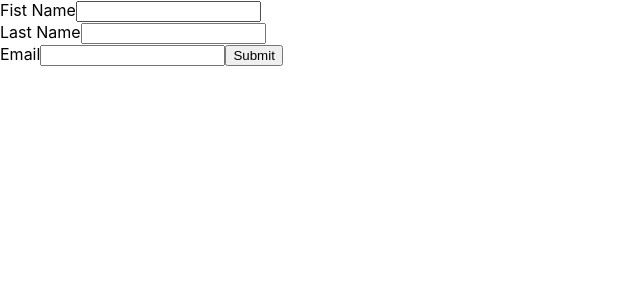
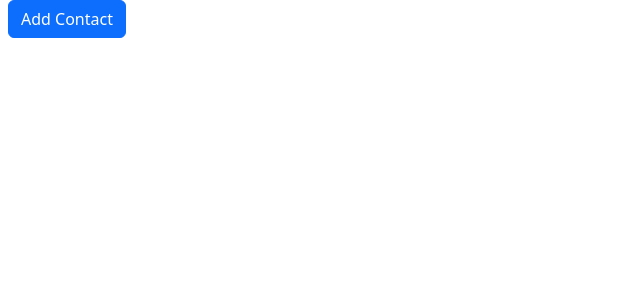
Before and after one commit to York-Solutions-B2E-July-2022/react-address-book, a React (Create React App) app: page / in a window 1280 px wide. Shown: the top 300 px of the page, without its empty margins (0-640 px from the left). Built offline with nearby package versions, Linux system fonts and the light colour scheme.

Commit message:
add bootstrap styling

```diff
--- a/package.json
+++ b/package.json
@@ -6,7 +6,9 @@
     "@testing-library/jest-dom": "^5.16.4",
     "@testing-library/react": "^13.3.0",
     "@testing-library/user-event": "^13.5.0",
+    "bootstrap": "^5.2.0",
     "react": "^18.2.0",
+    "react-bootstrap": "^2.4.0",
     "react-dom": "^18.2.0",
     "react-scripts": "5.0.1",
     "uuid": "^8.3.2",
--- a/src/AddressForm.js
+++ b/src/AddressForm.js
@@ -1,4 +1,5 @@
 import {useState} from "react";
+import {Button, Form, Modal} from "react-bootstrap";
 
 export default function AddressForm(props) {
 
@@ -8,7 +9,7 @@ export default function AddressForm(props) {
     const [firstName, setFirstName] = useState("");
     const [lastName, setLastName] = useState("");
     const [email, setEmail] = useState("");
-
+    const [shown, setShown] = useState(false);
     // this is the function that I want to run when the form submit button is clicked by the user
     // this is my programs "reaction" to the user submitting the form
     function onAddressFormSubmit(event) {
@@ -20,30 +21,49 @@ export default function AddressForm(props) {
         // the function we want to run is stored in the props object under the name "addAddress"
         // so when I call this function here I am actually running a function on my App component
         props.addAddress(firstName, lastName, email)
+        setShown(false);
     }
 
-    return <form onSubmit={onAddressFormSubmit}>
-        <label>
-            Fist Name
+    return (
+        <>
+            <Button onClick={()=>setShown(true)}>Add Contact</Button>
+            <Modal show={shown}>
+
+                <Form onSubmit={onAddressFormSubmit}>
+                    <Modal.Body>
+
+                        <Form.Group>
+                            <Form.Label>
+                                First Name
                                 {/* We are setting the value of the input to whatever value is stored in the state for "firstName"*/}
-            <input type={'text'} value={firstName} onChange={e => setFirstName(e.target.value)}/>
-        </label>
-        <br/>
-        <label>
+                            </Form.Label>
+                            <Form.Control required type={'text'} value={firstName} onChange={e => setFirstName(e.target.value)}/>
+
+                        </Form.Group>
+                        <Form.Group>
+                            <Form.Label>
                                 Last Name
                                 {/* the "onChange" prop here is setting up a function that will call the set function for the state variable lastName*/}
                                 {/* We are updating the state with the new value for the input box */}
                                 {/* We are saving the user input in the lastName state */}
-            <input type={'text'} value={lastName} onChange={e => setLastName(e.target.value)}/>
-        </label>
-        <br/>
-        <label>
+                            </Form.Label>
+                            <Form.Control required type={'text'} value={lastName} onChange={e => setLastName(e.target.value)}/>
+                        </Form.Group>
+                        <Form.Group>
+                            <Form.Label>
                                 Email
-            <input type={'email'} value={email} onChange={e => setEmail(e.target.value)}/>
-        </label>
-
+                            </Form.Label>
+                            <Form.Control type={'email'} value={email} onChange={e => setEmail(e.target.value)}/>
+                        </Form.Group>
+                    </Modal.Body>
                     {/* If a button is inside a form element its default is to submit the form */}
                     {/* this is why we do not need to add an "onClick" prop */}
-        <button>Submit</button>
-    </form>
+                    <Modal.Footer>
+                        <Button type={"submit"}>Submit</Button>
+                        <Button variant={"warning"} onClick={()=>setShown(false)}>Close</Button>
+                    </Modal.Footer>
+                </Form>
+            </Modal>
+        </>
+    )
 }
--- a/src/AddressList.js
+++ b/src/AddressList.js
@@ -1,4 +1,5 @@
 import Contact from "./Contact";
+import {ListGroup} from "react-bootstrap";
 
 export default function AddressList(props) {
     const {
@@ -7,11 +8,16 @@ export default function AddressList(props) {
     } = props;
 
     console.log(addressList)
-    return <div>
+    return <ListGroup>
         {addressList.map(
             contactData => {
-                return <Contact key={contactData.id} contact={contactData} deleteContact={deleteContact}></Contact>
+                return <ListGroup.Item key={contactData.id}>
+                    <Contact
+                             contact={contactData}
+                             deleteContact={deleteContact}/>
+                </ListGroup.Item>
             }
         )}
-    </div>
+
+    </ListGroup>
 }
--- a/src/App.js
+++ b/src/App.js
@@ -3,7 +3,8 @@ import AddressForm from "./AddressForm";
 import AddressList from "./AddressList";
 import {useState} from "react";
 import {v4 as uuid} from 'uuid';
-
+import 'bootstrap/dist/css/bootstrap.css';
+import {Modal} from "react-bootstrap";
 
 // app is the "root" component is it the component that is rendered first
 // all other components are "children" of the app component
@@ -33,7 +34,7 @@ function App() {
         setAddressList(newAddressList);
     }
 
-    return <div>
+    return <div className={"mx-2"}>
         {/*
             We are rendering the "AddressForm" component here and passing a "property" under the name "addAddress"
             Properties are just a way to pass data to a child component
--- a/src/Contact.js
+++ b/src/Contact.js
@@ -1,3 +1,5 @@
+import {Button, Container, Row, Col} from "react-bootstrap";
+
 export default function Contact(props) {
     console.log(props)
     const {
@@ -5,11 +7,18 @@ export default function Contact(props) {
         deleteContact
     } = props;
 
-    return <div style={{border: "1px solid", margin: "1rem", textAlign: "center"}}>
-        <div>{firstName} {lastName}</div>
-        <div>{email}</div>
-        <button onClick={() => deleteContact(id)} >Delete</button>
-    </div>
+    return <Container className={"border border-dark p-3 bg-primary text-white"}>
+        <Row>
+            <Col xs={8}>
+                <div>{firstName} {lastName}</div>
+                <div>{email}</div>
+            </Col>
+
+            <Col>
+                <Button variant={"danger"} onClick={() => deleteContact(id)} >Delete</Button>
+            </Col>
+        </Row>
+    </Container>
 }
 // <div key={idx}>
 //     {idx}
```
Also changed, not shown: 1 other file (tests, documents, lock files or other folders). Lines whose indentation alone changed are shown as unchanged.
